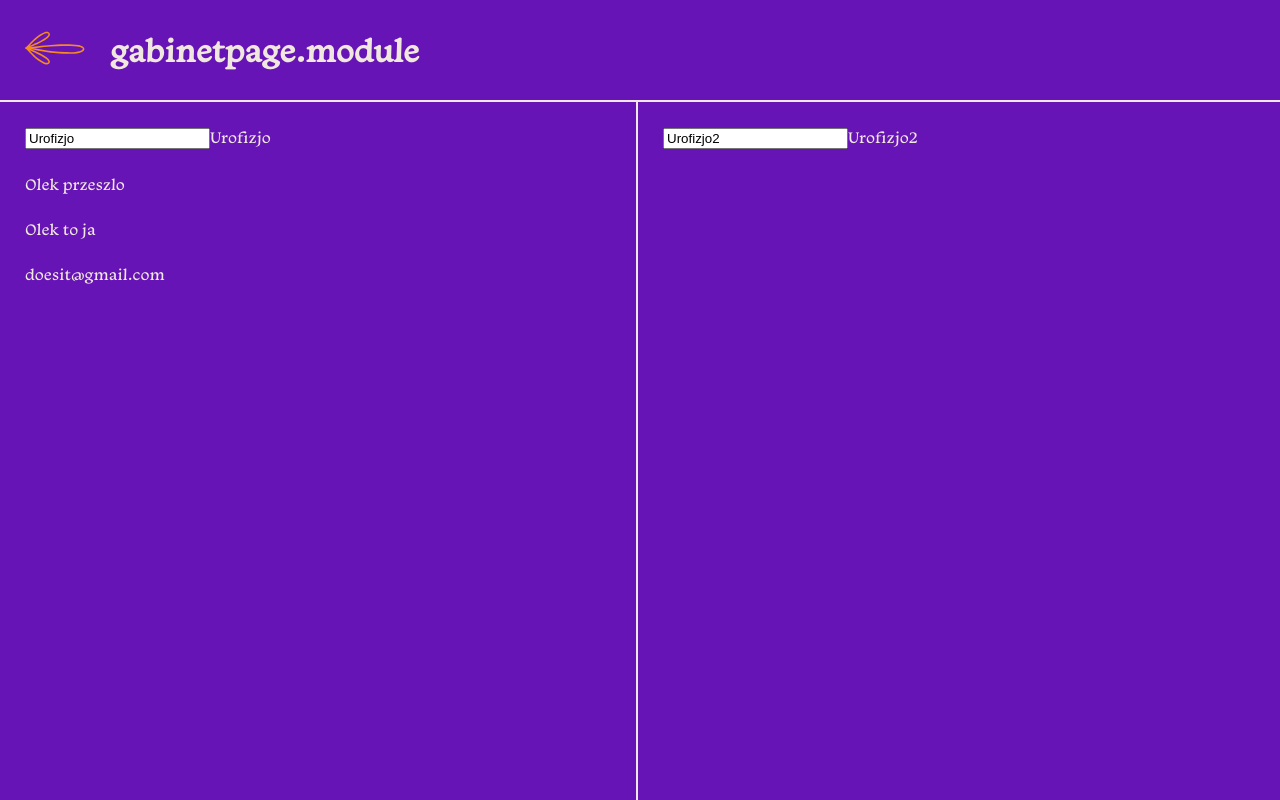
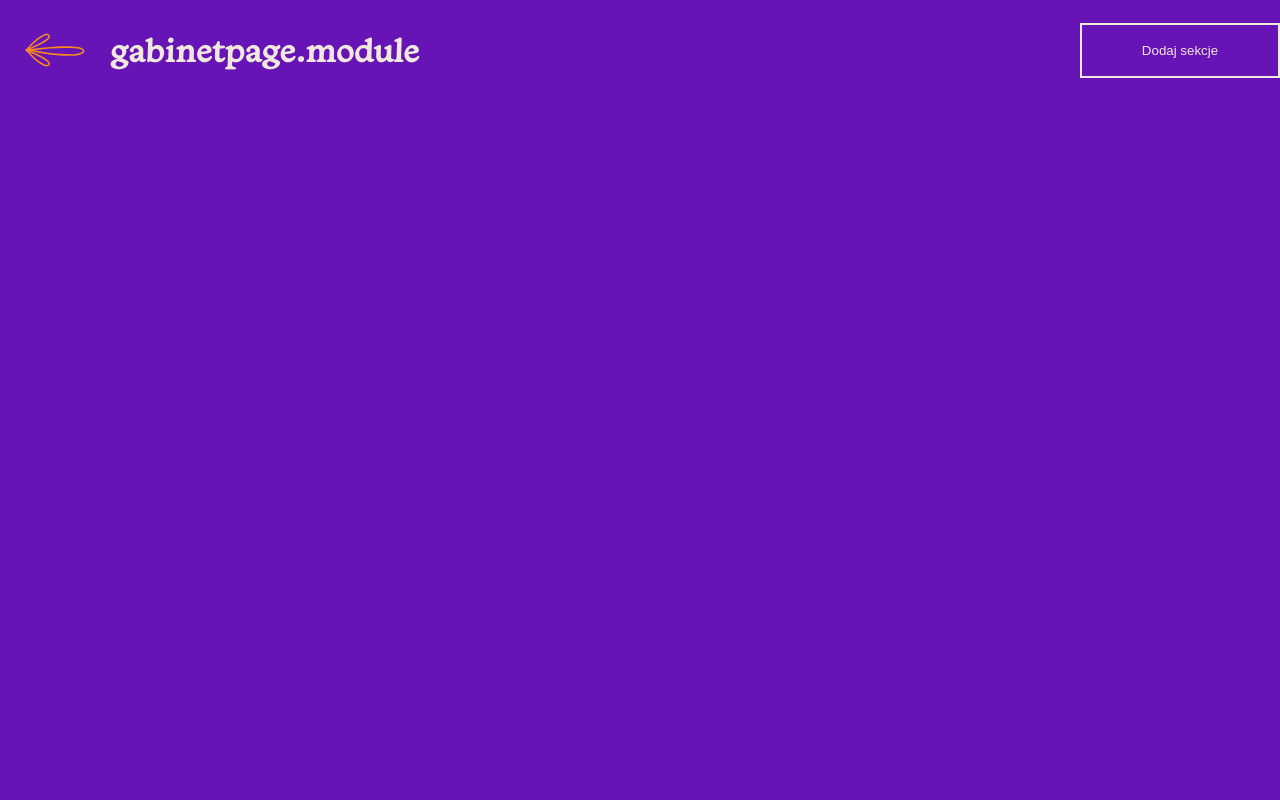
Before and after one commit to pasatoai/pestki, a Next.js app: page /gabinet/gabinetpage.module in a window 1280 px wide. Shown: the top 800 px of the page. Built offline with nearby package versions, Linux system fonts and the light colour scheme.

Commit message:
Lekarze i sekcje prawie dzialaja

```diff
--- /dev/null
+++ b/components/Button/button.module.css
@@ -0,0 +1,12 @@
+.gabinet {
+  width: 200px;
+  height: 55px;
+  border: 2px solid var(--color-brown);
+  color: var(--color-brown);
+  background: transparent;
+  cursor: pointer;
+}
+
+.gabinet:hover {
+  background: var(--color-orange);
+}
--- /dev/null
+++ b/components/Button/button.tsx
@@ -0,0 +1,15 @@
+import styles from "./button.module.css";
+
+export default function Button({
+  caption,
+  onClick,
+}: {
+  caption: string;
+  onClick?: () => void;
+}) {
+  return (
+    <button onClick={onClick} className={styles.gabinet}>
+      {caption}
+    </button>
+  );
+}
--- a/components/Gabinety/gabinety.module.css
+++ b/components/Gabinety/gabinety.module.css
@@ -14,15 +14,6 @@
   flex-grow: 1;
 }
 
-.gabinet {
-  width: 200px;
-  height: 55px;
-  border: 2px solid var(--color-brown);
-  color: var(--color-brown);
-  background: transparent;
-  cursor: pointer;
-}
-
 .drImage {
   flex-basis: 424px;
   height: 600px;
@@ -35,7 +26,3 @@
   height: 700px;
   position: relative;
 }
-
-.gabinet:hover {
-  background: var(--color-orange);
-}
--- a/components/Gabinety/gabinety.tsx
+++ b/components/Gabinety/gabinety.tsx
@@ -2,7 +2,7 @@ import * as L from "../Layout/layout";
 import styles from "./gabinety.module.css";
 import Image from "next/image";
 import Link from "next/link";
-import { useState } from "react";
+import Button from "../Button/button";
 
 const gabinety = [
   "Koluszki",
@@ -16,7 +16,9 @@ const gabinety = [
 function Gabinet({ city }: { city: string }) {
   return (
     <Link href={`/gabinet/${encodeURIComponent(city)}`}>
-      <button className={styles.gabinet}>{city}</button>
+      <a>
+        <Button caption={city} />
+      </a>
     </Link>
   );
 }
--- a/pages/gabinet/[city].tsx
+++ b/pages/gabinet/[city].tsx
@@ -1,59 +1,109 @@
+import { ReadStream } from "fs";
 import Image from "next/image";
 import Link from "next/link";
 import { useRouter } from "next/router";
 import React, { useState } from "react";
 import { isErrored } from "stream";
+import Button from "../../components/Button/button";
 import * as L from "../../components/Layout/layout";
 import styles from "./gabinetpage.module.css";
 
 type Decoration = "underline" | "none" | "italic";
 
-type Block = { text: string; decoration: Decoration };
+type Block = { text: string; decoration: Decoration } | "spacer";
 
 // each section is two subscections
 
-type Section = {
-  key: number;
-  leftS: SubSection;
-  rightS: SubSection;
+type Lekarz = {
+  doctorKey: string;
+  name: string;
+  blocks: Block[];
 };
 
-type SubSection = {
-  name?: string;
-  blocks?: Block[];
+type Section = {
+  sectionKey: string;
+  name: string;
+  lekarze: Lekarz[];
 };
 
-function EditBlock({ isEdit, text, decoration }: { isEdit: boolean } & Block) {
-  return isEdit ? <input defaultValue={text} /> : <span>{text}</span>;
+function EditBlock({
+  text,
+  children,
+}: {
+  text: string;
+  children: React.ReactNode;
+}) {
+  return (
+    <div className={styles.editBlock}>
+      {children}
+      <div>
+        <span>_</span>
+        <span>_</span>
+      </div>
+    </div>
+  );
 }
 
-function Block({ text, decoration, isEdit }: Block & { isEdit: boolean }) {
-  return isEdit ? <input defaultValue={text} type="text" /> : null;
+// funkcje
+// zmien nazwe sekcji
+// dodaj lekarza
+
+function Lekarz({
+  name,
+  blocks,
+  onLekarzRemove,
+}: {
+  name: string;
+  blocks: Block[];
+  onLekarzRemove: () => void;
+}) {
+  return (
+    <div className={styles.lekarz}>
+      <div className={styles.lekarzInfo}>
+        <span>{name}</span>
+        <button onClick={onLekarzRemove}>x</button>
+      </div>
+    </div>
+  );
 }
 
-function SubSection({ name, blocks }: SubSection) {
-  const [isEdit, setIsEdit] = useState(false);
+function Section({
+  name,
+  lekarze,
+  onSectionRemove,
+  onLekarzRemove,
+  onLekarzAdd,
+}: {
+  name: string;
+  lekarze: Lekarz[];
+  onSectionRemove: () => void;
+  onLekarzAdd: () => void;
+  onLekarzRemove: (doctorKey: string) => void;
+}) {
+  const [isEdit, setIsEdit] = useState(true);
+
+  const toggleEdit = () => setIsEdit((t) => !t);
 
   return (
     <div className={styles.subSection}>
-      <input className={styles.subName} defaultValue={name} type="text" />
-      <EditBlock
-        text={name || "Nowa sekcja"}
-        isEdit={isEdit}
-        decoration={"none"}
-      />
+      <div className={styles.subSectionDivider}>
+        <h2>{name}</h2>
         <p className={styles.padder} />
         <section className={styles.subBlocks}>
-        {blocks?.map(({ text, decoration }) => (
-          <EditBlock
-            key={text}
-            text={text}
-            isEdit={isEdit}
-            decoration={decoration}
+          {lekarze.map(({ name, blocks, doctorKey }) => (
+            <Lekarz
+              key={doctorKey}
+              name={name}
+              blocks={blocks}
+              onLekarzRemove={() => onLekarzRemove(doctorKey)}
             />
           ))}
-        {isEdit && <button>Dodaj blok</button>}
         </section>
+      </div>
+      <div className={styles.controls}>
+        <Button onClick={onSectionRemove} caption="Usun sekcje" />
+        <Button onClick={onLekarzAdd} caption="Dodaj lekarza" />
+      </div>
     </div>
   );
 }
@@ -61,31 +111,62 @@ function SubSection({ name, blocks }: SubSection) {
 function GabinetPage(x: any) {
   const { query } = useRouter();
 
-  const [sections, setSections] = useState<Section[]>([
-    {
-      key: Math.random(),
-      leftS: {
-        name: "Urofizjo",
-        blocks: [
-          { text: "Olek przeszlo", decoration: "italic" },
-          { text: "Olek to ja", decoration: "italic" },
-          { text: "doesit@gmail.com", decoration: "italic" },
-        ],
-      },
-      rightS: { name: "Urofizjo2", blocks: [] },
-    },
-    {
-      key: Math.random(),
-      leftS: { name: "Urofizjo", blocks: [] },
-      rightS: {},
-    },
-  ]);
+  const [isAdmin, _] = useState(true);
 
-  const onBlockAdded = (sectionKey: number, isLeftSub: boolean, b: Block) => {};
+  const [sections, setSections] = useState<Section[]>([]);
+
+  const onSectionRemove = (sectionKey: string) =>
+    setSections((s) => s.filter((d) => d.sectionKey !== sectionKey));
+
+  const onLekarzAdd = (sectionKey: string) => {
+    const name = window.prompt("Podaj nazwe lekarza");
+    if (!name) return;
+
+    const copy = [...sections];
+
+    copy.map((x) => {
+      if (x.sectionKey === sectionKey) {
+        x.lekarze = x.lekarze.concat({
+          name: name,
+          doctorKey: Math.random().toString(),
+          blocks: [],
+        });
+      }
+      return x;
+    });
+
+    setSections(copy);
+  };
+
+  const onLekarzRemove = (sectionKey: string, doctorKey: string) =>
+    setSections((s) =>
+      s.map((k) => {
+        if (k.sectionKey === sectionKey) {
+          k.lekarze = k.lekarze.filter((dr) => dr.doctorKey !== doctorKey);
+        }
+        return k;
+      })
+    );
+
+  const onSectionAdd = () => {
+    const name = window.prompt("Podaj nazwe sekcji");
+    if (!name) return;
+
+    setSections((s) =>
+      s.concat({
+        name: name,
+        lekarze: [],
+        sectionKey: Math.random().toString(),
+      })
+    );
+  };
+
+  console.log(sections);
 
   return (
     <L.Page isViolet={true}>
       <L.TopBar className={styles.topBar}>
+        <div className={styles.topBarLeft}>
           <Link href="/">
             <a>
               <Image
@@ -98,13 +179,21 @@ function GabinetPage(x: any) {
             </a>
           </Link>
           <h1 className={styles.city}>{query.city}</h1>
+        </div>
+        <Button caption="Dodaj sekcje" onClick={onSectionAdd} />
       </L.TopBar>
       <L.Content className={styles.sectionsWrapper}>
-        {sections.map(({ key: sk, leftS, rightS }) => (
-          <div key={sk} className={styles.section}>
-            <SubSection name={leftS?.name} blocks={leftS?.blocks} />
-            <SubSection name={rightS?.name} blocks={rightS?.blocks} />
-          </div>
+        {sections.map(({ name, lekarze, sectionKey }) => (
+          <Section
+            key={sectionKey}
+            name={name}
+            lekarze={lekarze}
+            onSectionRemove={() => onSectionRemove(sectionKey)}
+            onLekarzAdd={() => onLekarzAdd(sectionKey)}
+            onLekarzRemove={(doctorKey: string) =>
+              onLekarzRemove(sectionKey, doctorKey)
+            }
+          />
         ))}
       </L.Content>
     </L.Page>
--- a/pages/gabinet/gabinetpage.module.css
+++ b/pages/gabinet/gabinetpage.module.css
@@ -1,5 +1,14 @@
 .topBar {
   border: none;
+  display: flex;
+  justify-content: space-between;
+}
+.topBarLeft {
+  display: flex;
+  align-items: center;
+}
+.topBarLeft a {
+  height: 60px;
 }
 .sectionsWrapper {
   padding: 0px;
@@ -18,7 +27,9 @@
   padding: 25px;
   height: 100%;
   width: 50%;
-  display: inline-block;
+  display: inline-flex;
+  flex-direction: column;
+  justify-content: space-between;
   float: left;
 }
 
@@ -32,11 +43,21 @@
   cursor: pointer;
 }
 
+.editBlock {
+}
+
+.controls {
+  display: flex;
+  justify-content: center;
+  gap: 10px;
+}
+
 .city {
   padding-left: 25px;
 }
 
 .subBlocks {
+  padding-left: 25px;
   display: flex;
   flex-direction: column;
   gap: 25px;
@@ -45,3 +66,9 @@
 .padder {
   padding-top: 25px;
 }
+
+.lekarzInfo {
+  display: flex;
+  justify-content: space-between;
+  align-items: center;
+}
```
Lines whose indentation alone changed are shown as unchanged.
